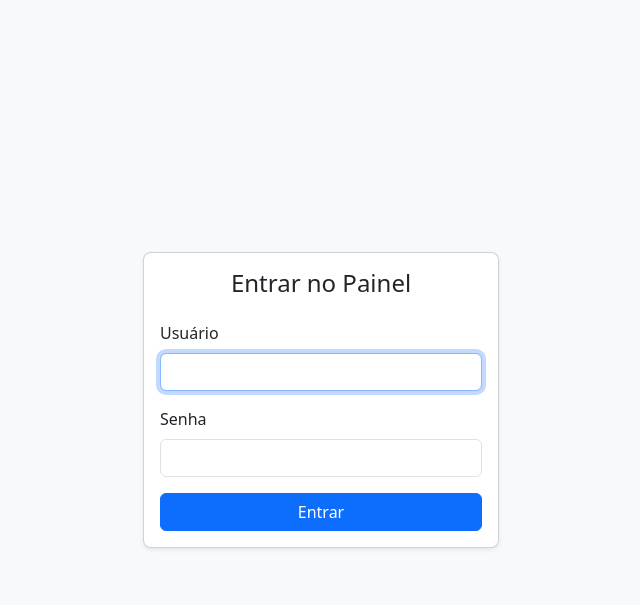
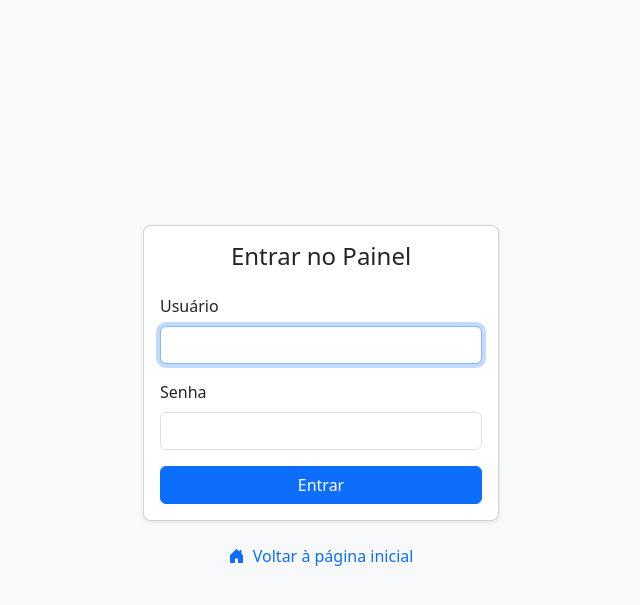
Before and after one commit to weslleyceresa/web-developer-junior, a CodeIgniter 4 app: the page made by app/Views/auth/login.php in a window 1280 px wide. Shown: the top 605 px of the page, without its empty margins (319-959 px from the left). Run offline with PHP 8.4 and a stand-in for CodeIgniter, Linux system fonts and the light colour scheme; the template is opened without the code that fills it, so the values that code supplies are empty; some libraries are stand-ins or nearby versions.

Commit message:
chore: adiciona botão de voltar a tela inicial para o home na tela de registro e de login

```diff
--- a/app/Views/auth/login.php
+++ b/app/Views/auth/login.php
@@ -1,11 +1,14 @@
 <!DOCTYPE html>
 <html lang="pt-br">
+
 <head>
   <meta charset="UTF-8" />
   <meta name="viewport" content="width=device-width, initial-scale=1" />
   <title><?= esc($title ?? 'Login') ?></title>
+  <link href="https://cdn.jsdelivr.net/npm/bootstrap-icons@1.10.5/font/bootstrap-icons.css" rel="stylesheet" />
   <link href="https://cdn.jsdelivr.net/npm/bootstrap@5.3.3/dist/css/bootstrap.min.css" rel="stylesheet" />
 </head>
+
 <body class="bg-light d-flex align-items-center" style="height: 100vh">
 
   <div class="container">
@@ -42,6 +45,14 @@
 
           </div>
         </div>
+
+        <!-- Botão fora do card -->
+        <div class="text-center mt-3">
+          <a href="/" class="btn btn-link text-decoration-none">
+            <i class="bi bi-house-door-fill me-1"></i> Voltar à página inicial
+          </a>
+        </div>
+
       </div>
     </div>
   </div>
@@ -51,7 +62,6 @@
   <script>
     $(function() {
       $('#loginForm').on('submit', function(e) {
-        // Validação HTML5 personalizada
         if (!this.checkValidity()) {
           e.preventDefault();
           e.stopPropagation();
@@ -59,7 +69,6 @@
         }
       });
 
-      // Esconder alerta após 5 segundos
       const $alertError = $('#alertError');
       if ($alertError.length) {
         setTimeout(() => {
@@ -69,4 +78,5 @@
     });
   </script>
 </body>
+
 </html>
--- a/app/Views/partials/layout_public.php
+++ b/app/Views/partials/layout_public.php
@@ -5,6 +5,7 @@
   <meta charset="UTF-8">
   <title><?= esc($title ?? 'Blog PME') ?></title>
   <meta name="viewport" content="width=device-width, initial-scale=1">
+  <link href="https://cdn.jsdelivr.net/npm/bootstrap-icons@1.10.5/font/bootstrap-icons.css" rel="stylesheet"/>
   <link href="https://cdn.jsdelivr.net/npm/bootstrap@5.3.3/dist/css/bootstrap.min.css" rel="stylesheet">
   <style>
     html,
```
Also changed, not shown: app/Views/auth/register.php (+14 -2 lines).
